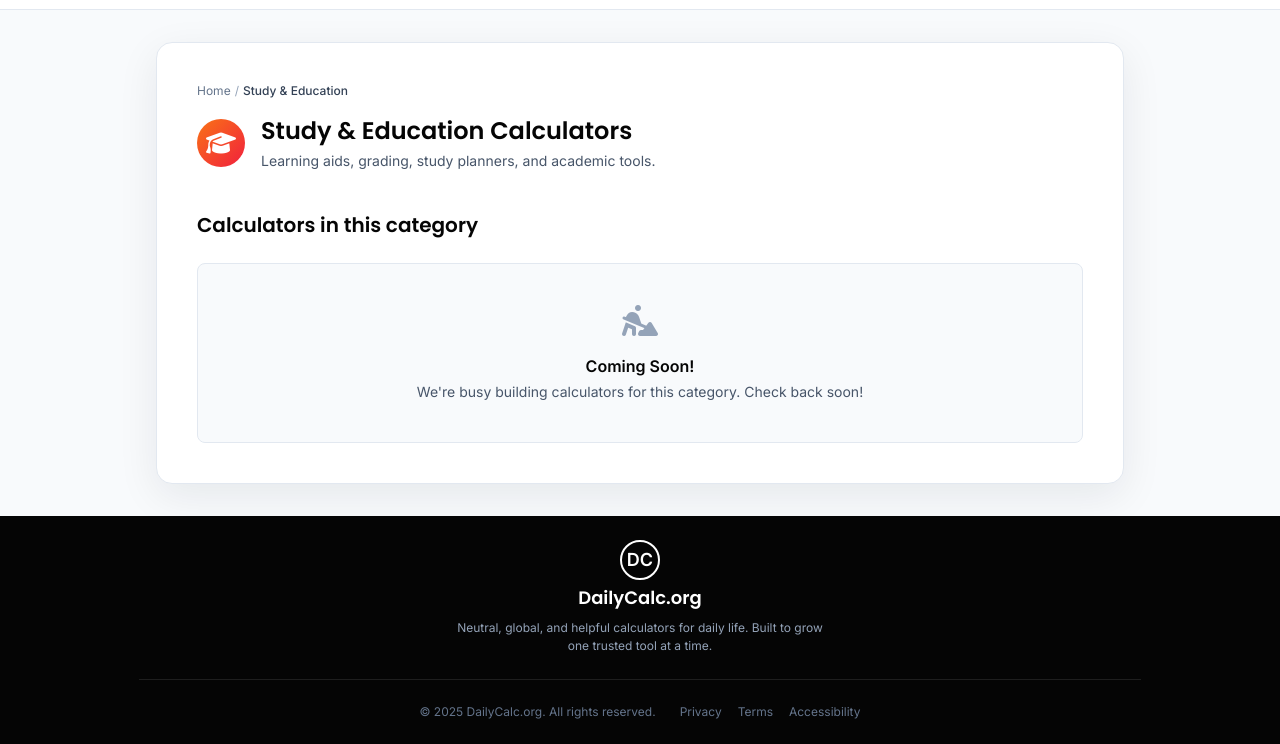
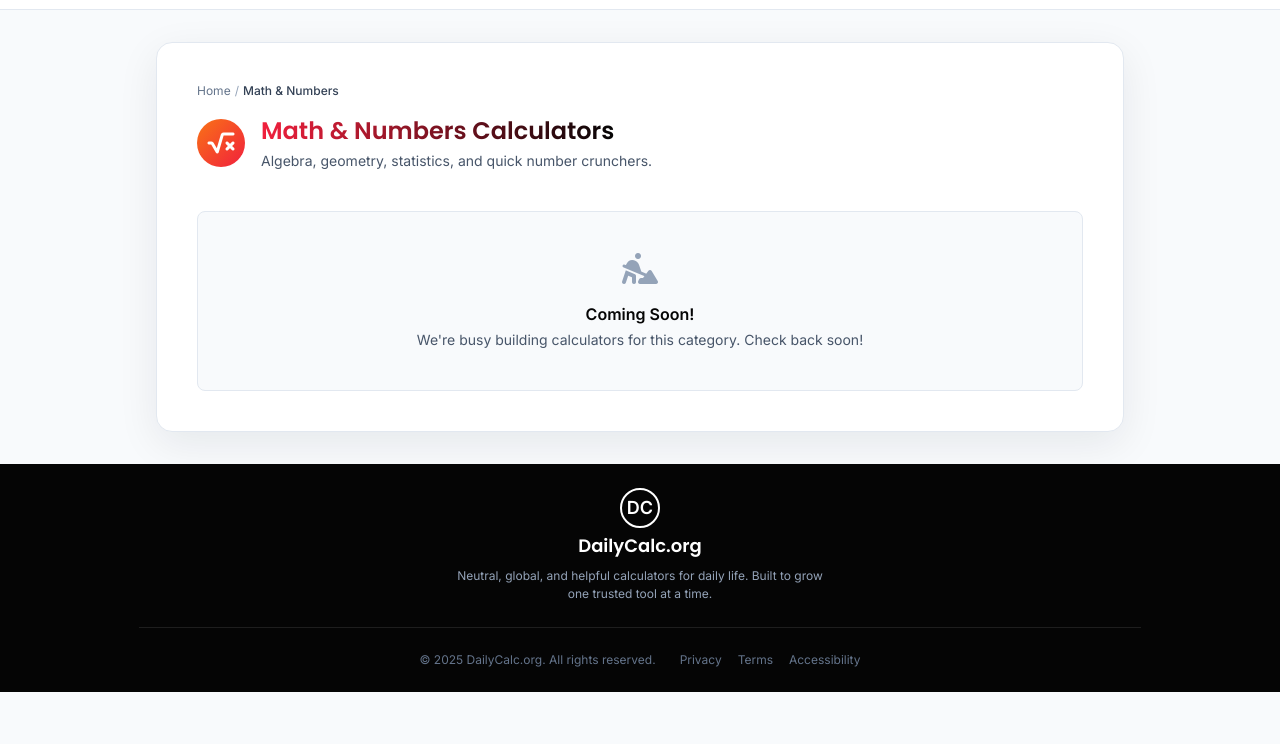
Before and after one commit to toolblaster/DailyCalc.org, a plain HTML site: page math-numbers/index.html in a window 1280 px wide. Shown: the part 100-844 px from the top of the page. After the commit the page ends 800 px from the top, so only its background shows below. Drawn offline with nearby package versions, Linux system fonts and the light colour scheme.

Commit message:
Update index.html

```diff
--- a/math-numbers/index.html
+++ b/math-numbers/index.html
@@ -5,11 +5,11 @@
     <meta http-equiv="X-UA-Compatible" content="IE=edge">
     <meta name="viewport" content="width=device-width, initial-scale=1.0">
     <!-- Meta Title (60 Chars Max) -->
-    <title>Study & Education Calculators | DailyCalc.org</title>
+    <title>Math & Numbers Calculators | DailyCalc.org</title>
     <!-- Meta Description (160 Chars Max) -->
-    <meta name="description" content="Learning aids, grading calculators, study planners, and other free academic tools from DailyCalc.org.">
-    <meta name="keywords" content="study calculators, education calculators, dailycalc, gpa, grade, academic">
-    <link rel="canonical" href="https://dailycalc.org/study-education/">
+    <meta name="description" content="Algebra, geometry, statistics, and quick number crunchers. Find free math calculators on DailyCalc.org.">
+    <meta name="keywords" content="math calculators, numbers calculators, dailycalc, algebra, geometry, statistics">
+    <link rel="canonical" href="https://dailycalc.org/math-numbers/">
     <link rel="preconnect" href="https://fonts.googleapis.com">
     <link rel="preconnect" href="https://fonts.gstatic.com" crossorigin>
     <link href="https://fonts.googleapis.com/css2?family=Inter:wght@300;400;500;600;700&family=Poppins:wght@400;500;600&display=swap" rel="stylesheet">
@@ -62,27 +62,26 @@
                     <ol class="flex items-center gap-1">
                         <li><a href="/" class="hover:text-brand-red">Home</a></li>
                         <li><span class="text-slate-400">/</span></li>
-                        <li><span class="font-medium text-slate-700">Study & Education</span></li>
+                        <li><span class="font-medium text-slate-700">Math & Numbers</span></li>
                     </ol>
                 </nav>
 
                 <!-- Category Header -->
                 <div class="flex items-center gap-4">
                     <div class="category-icon !h-12 !w-12 !text-2xl"> <!-- Re-using category icon style -->
-                        <i class="fa-solid fa-graduation-cap"></i>
+                        <i class="fa-solid fa-square-root-variable"></i>
                     </div>
                     <div>
                         <h1 class="font-heading text-2xl font-semibold text-brand-dark">
-                            Study & Education Calculators
+                            <span class="bg-gradient-to-r from-brand-red to-brand-dark bg-clip-text text-transparent">Math & Numbers Calculators</span>
                         </h1>
-                        <p class="mt-1 text-sm text-slate-600">Learning aids, grading, study planners, and academic tools.</p>
+                        <p class="mt-1 text-sm text-slate-600">Algebra, geometry, statistics, and quick number crunchers.</p>
                     </div>
                 </div>
 
                 <!-- Calculator List (Placeholder) -->
                 <div class="mt-10">
-                    <h2 class="font-heading text-xl font-semibold text-brand-dark">Calculators in this category</h2>
-                    <div class="mt-6 rounded-lg border border-slate-200 bg-slate-50 p-10 text-center">
+                    <div class="rounded-lg border border-slate-200 bg-slate-50 p-10 text-center">
                         <i class="fa-solid fa-person-digging fa-2x text-slate-400"></i>
                         <p class="mt-4 font-semibold text-brand-dark">Coming Soon!</p>
                         <p class="mt-1 text-sm text-slate-600">
```
